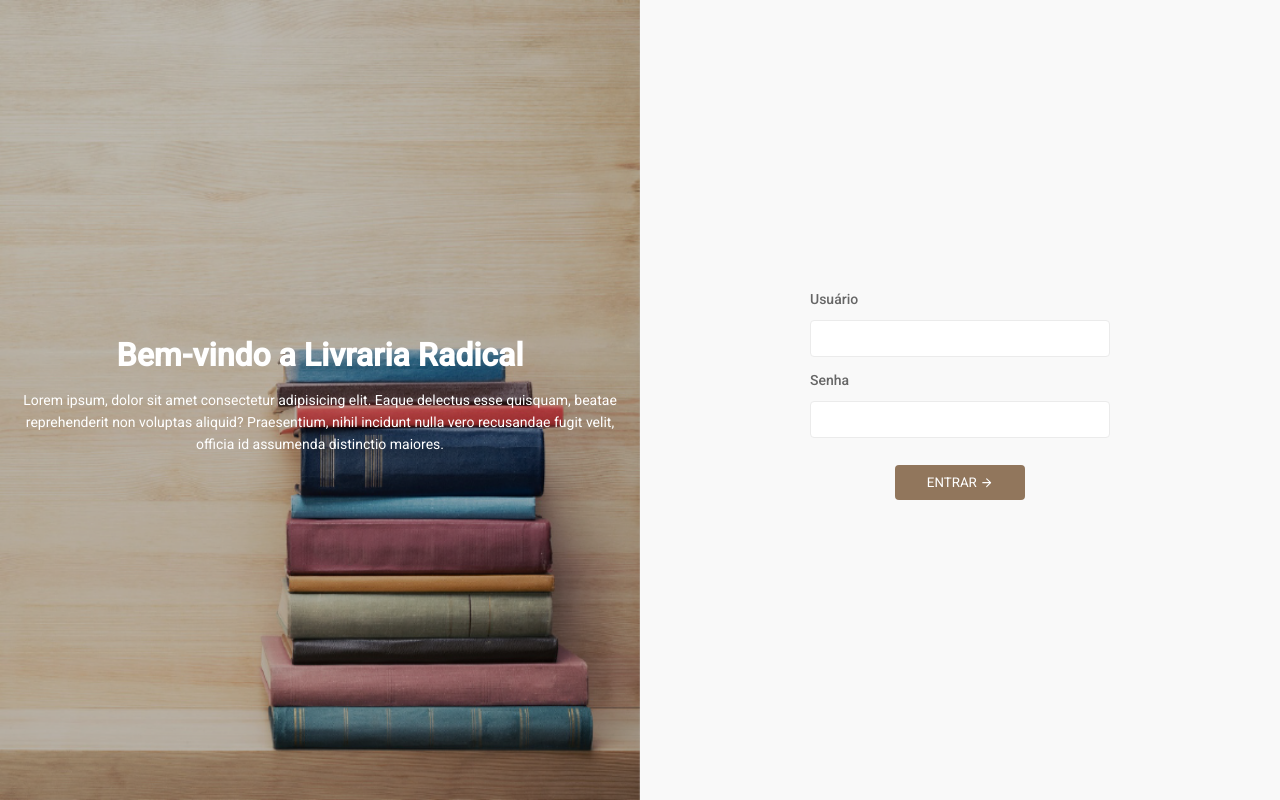
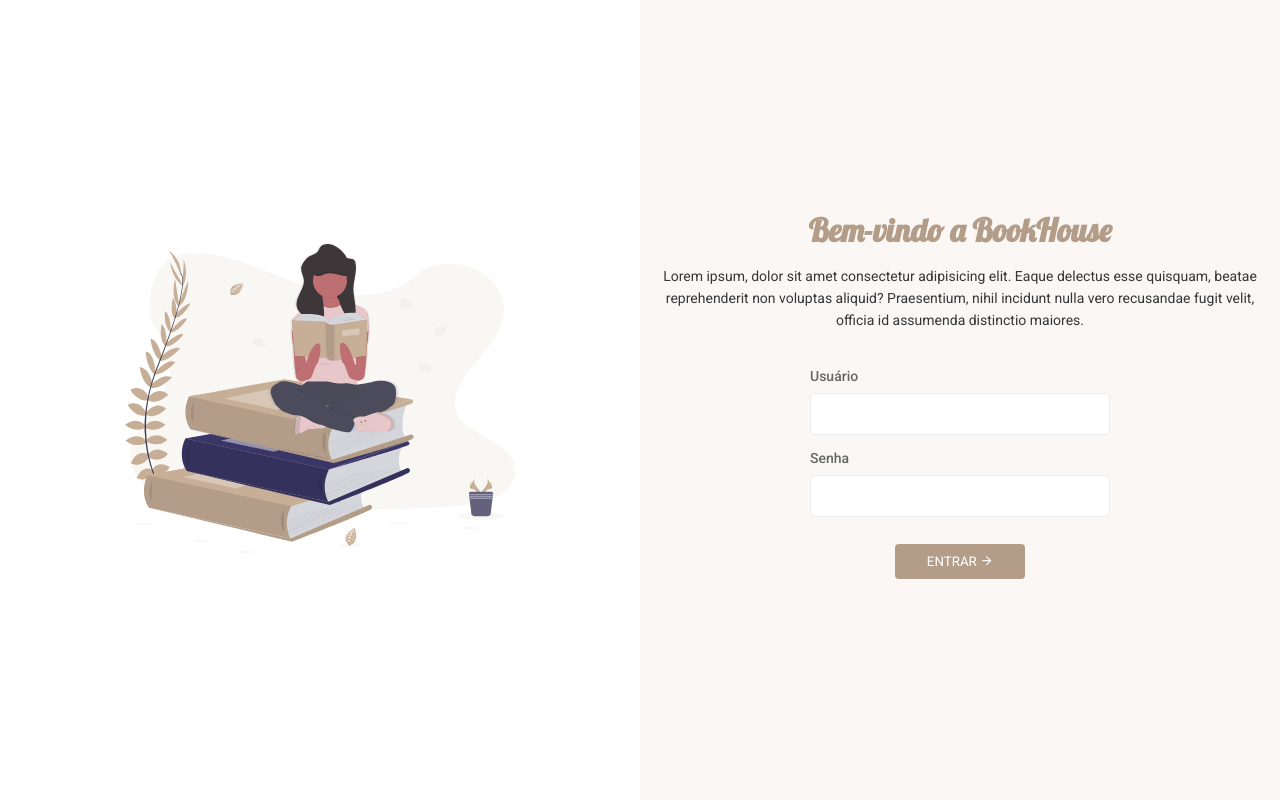
Before and after one commit to denisesleite/react-book-store, a React (Create React App) app in the folder front/: page / in a window 1280 px wide. Built offline with nearby package versions, Linux system fonts and the light colour scheme.

Commit message:
refatorando código

```diff
--- a/front/src/assets/css/app.css
+++ b/front/src/assets/css/app.css
@@ -2,6 +2,7 @@
   padding: 0;
   margin: 0;
   outline: 0;
+  box-sizing: border-box;
   font-family: 'Roboto', sans-serif;
 }
 
@@ -10,49 +11,25 @@ a{
   font-size: 14px;
 }
 
+h1, h3{
+  color: #363636;
+}
+
 p, label{
   font-size: 14px;
   line-height: 22px;
-  margin-bottom: 10px;
+  margin-bottom: 6px;
+  color: #363636;
 }
 
-form input{
-  width: 100%;
-  border: 1px solid #ebebeb;
-  height: 35px;
-  border-radius: 4px;
-  padding-left: 8px;
-  text-transform: capitalize;
-}
-
-
-form input:focus{
-  animation: treme 0.1s;
-  animation-iteration-count: 3;
-}
-
-@keyframes treme {
-  0% {margin-left: 0;}
-  25% {margin-left: 5px;}
-  50% {margin-left: 0;}
-  75% {margin-left: -5px;}
-  100% {margin-left: 0;}
-}
-
-form label{
-  width: 100%;
-  font-weight: 500;
-  color: #666;
-}
-
-form button span{
+button span{
   margin-right: 3px;
 }
 
 button{
   width: 130px;
   border: 0;
-  background: #91765c;
+  background: #b39d88;
   height: 35px;
   border-radius: 4px;
   color: #fff;
@@ -67,8 +44,16 @@ button{
 }
 
 button:hover{
-  border: 1px solid #91765c;
-  color: #91765c;
+  border: 1px solid #b39d88;
+  color: #b39d88;
   background: #fff;
   transition: all .3s linear;
 }
+
+@keyframes treme {
+  0% {margin-left: 0;}
+  25% {margin-left: 5px;}
+  50% {margin-left: 0;}
+  75% {margin-left: -5px;}
+  100% {margin-left: 0;}
+}
--- a/front/src/components/Input/index.tsx
+++ b/front/src/components/Input/index.tsx
@@ -1,4 +1,6 @@
 import React from 'react';
+
+import './style.css';
 
 interface PropsInput {
   label?: string,
@@ -12,7 +14,7 @@ interface PropsInput {
 
 export const Input = ({label, type, name, value, disabled, handleChange, placeholder}: PropsInput) => {
   return (
-    <div className="input-form">
+    <div className="form__input">
       <label htmlFor={name}>{label}</label>
       <input
         type={type}
--- /dev/null
+++ b/front/src/components/Input/style.css
@@ -0,0 +1,27 @@
+.form__input{
+  display: flex;
+  flex-wrap: wrap;
+  justify-content: center;
+  margin-bottom: 12px;
+  width: 100%;
+}
+
+.form__input input{
+  width: 100%;
+  border: 1px solid #ebebeb;
+  height: 42px;
+  border-radius: 4px;
+  padding-left: 8px;
+  color: #363636;
+}
+
+.form__input input:focus{
+  animation: treme 0.1s;
+  animation-iteration-count: 3;
+}
+
+.form__input label{
+  width: 100%;
+  font-weight: 500;
+  color: #666;
+}
--- a/front/src/components/Modal/index.tsx
+++ b/front/src/components/Modal/index.tsx
@@ -2,6 +2,7 @@ import React from 'react';
 
 import { FiX } from 'react-icons/fi';
 
+import './style.css';
 
 interface PropsModal{
   className: string;
@@ -12,7 +13,7 @@ interface PropsModal{
 export const Modal = ({className, handleCloseModal, children}: PropsModal) => {
   return (
     <div className={className}>
-      <div className="content">
+      <div className="modal__content">
         <FiX onClick={handleCloseModal} />
 
         {children}
--- a/front/src/components/Modal/style.css
+++ b/front/src/components/Modal/style.css
@@ -0,0 +1,90 @@
+.modal{
+	width: 100%;
+	position: fixed;
+	top: 0;
+	display: flex;
+	align-items: center;
+	justify-content: center;
+	height: 100%;
+	background: rgba(0,0,0,0.5);
+	transition: all .3s linear;
+	opacity: 0;
+	visibility: hidden;
+}
+
+.modal.active{
+	visibility: visible;
+	opacity: 1;
+}
+
+.modal.active .modal__content{
+	transform: translate(0);
+}
+
+.modal .modal__content{
+	background: #fff;
+	padding: 30px;
+	border-radius: 4px;
+	position: relative;
+	transform: translate(-10px, -10px);
+	transition: all .3s ease;
+}
+
+.modal .modal__content h1{
+	text-align: center;
+	margin-bottom: 15px;
+}
+
+.modal .modal__content svg{
+	width: 25px;
+	height: 25px;
+	position: absolute;
+	right: 10px;
+	top: 10px;
+	cursor: pointer;
+}
+
+.modal .modal__content #id-livro{
+	color: #666;
+}
+
+.modal .modal__content .buttons{
+	display: flex;
+	justify-content: space-between;
+}
+
+.modal .modal__content .buttons.salvar-alteracoes{
+	display: none;
+}
+
+.modal .dados-livro{
+	display: flex;
+	flex-wrap: wrap;
+	justify-content: space-between;
+}
+
+.modal form{
+	width: 100%
+}
+
+@media (max-width: 768px){
+	.lista{
+		grid-template-columns: repeat(2, 1fr);
+	}
+
+	.modal__content{
+		max-height: 300px;
+		width: 60%;
+		overflow: auto;
+	}
+}
+
+@media (min-width: 768px){
+	.modal .form__input{
+		width: 49%;
+	}
+
+	.modal .modal__content{
+		width: 45%;
+	}
+}
--- a/front/src/pages/BookStore/index.tsx
+++ b/front/src/pages/BookStore/index.tsx
@@ -8,7 +8,6 @@ import { Form } from '../../components/Form';
 import { Modal } from '../../components/Modal';
 
 import './styles.css';
-import '../../assets/css/app.css';
 export interface Book{
   id: number,
   name: string,
@@ -86,10 +85,9 @@ export const BookStore = () => {
   }
 
   return (
-    <>
+    <div className="page__home">
       <header>
-        <h1>LOGO</h1>
-      </header>
+        <h1>BookHouse</h1>
 
         <div className="search">
           <div className="search-input">
@@ -106,6 +104,9 @@ export const BookStore = () => {
 
           <a href="#" onClick={handleAddNewBook}>Adicionar Livro</a>
         </div>
+
+        <h3>Sair</h3>
+      </header>
 
       <main>
         <div className="lista">
@@ -124,6 +125,7 @@ export const BookStore = () => {
           <div key={book.id}>
             <p id="id-livro">ID do livro: {book.id}</p>
 
+            <h1>{book.name}</h1>
             <Form
               item={book}
               disabled={disabledButton}
@@ -153,6 +155,6 @@ export const BookStore = () => {
           <button type="submit">Adicionar</button>
         </Form>
       </Modal>
-    </>
+    </div>
   )
 }
--- a/front/src/pages/BookStore/styles.css
+++ b/front/src/pages/BookStore/styles.css
@@ -1,26 +1,36 @@
+.page__home{
+	min-height: 100vh;
+	background: #faf7f5;
+}
+
 header {
-    background: #91765c;
-    padding: 20px;
+	display: flex;
+	align-items: center;
+	justify-content: space-between;
+	padding: 0 15px;
+	width: 100%;
 }
 
 header h1 {
-    color: #fff;
-    text-align: center;
+	color: #363636;
+	text-align: center;
+	font-family: 'Lobster', cursive;
 }
 
 .lista{
     width: calc(100% - 30px);
     display: grid;
-    grid-template-columns: repeat(3, 1fr);
+    grid-template-columns: repeat(4, 1fr);
     gap: 16px;
     margin: 15px;
 }
 
 .lista .box-livro{
-    background: #f1f1f1;
+    background: #fff;
     border-radius: 5px;
     padding: 15px 15px 5px;
-    cursor: pointer;
+		cursor: pointer;
+		box-shadow: 6px 4px 15px 2px #ccc;
 }
 
 .lista .detalhes{
@@ -40,7 +50,8 @@ header h1 {
   margin: 20px 0 10px;
   display: flex;
   align-items: center;
-  justify-content: center;
+	justify-content: center;
+	width: 100%;
 }
 
 .search .search-input{
@@ -59,86 +70,19 @@ header h1 {
   right: 5px;
 }
 
-/* MODAL */
-
-.modal{
-	width: 100%;
-	position: fixed;
-	top: 0;
-	display: flex;
-	align-items: center;
-	justify-content: center;
-	height: 100%;
-	background: rgba(0,0,0,0.5);
-	transition: all .3s linear;
-	opacity: 0;
-	visibility: hidden;
-}
-
-.active{
-	visibility: visible;
-	opacity: 1;
-}
-
-.modal .content{
-	background: #fff;
-	padding: 30px;
-	border-radius: 4px;
-	position: relative;
-}
-
-.modal .content h1{
-	text-align: center;
-	margin-bottom: 15px;
-}
-
-.modal .content svg{
-	width: 25px;
-	height: 25px;
-	position: absolute;
-	right: 10px;
-	top: 10px;
-	cursor: pointer;
-}
-
-.modal .content #id-livro{
-	color: #666;
-}
-
-.modal .content .buttons{
-	display: flex;
-	justify-content: space-between;
-}
-
-.modal .content .buttons.salvar-alteracoes{
-	display: none;
-}
-
-.modal .dados-livro{
-	display: flex;
-	flex-wrap: wrap;
-	justify-content: space-between;
-}
-
-.modal form{
-	width: 100%
-}
-
-.modal .input-form{
-	width: 100%;
-}
-
 /* MEDIA QUERIES */
 
 @media (max-width: 768px){
+	header {
+		flex-direction: column;
+	}
+
+	header h1{
+		margin: 10px 0;
+	}
+
 	.lista{
 		grid-template-columns: repeat(2, 1fr);
-	}
-
-	.content{
-		max-height: 300px;
-		width: 60%;
-		overflow: auto;
 	}
 
 	.content .buttons{
@@ -147,6 +91,7 @@ header h1 {
 
 	.search{
 		flex-direction: column;
+    margin-top: 0;
 	}
 
 	.search .search-input {
@@ -155,14 +100,6 @@ header h1 {
 }
 
 @media (min-width: 768px){
-	.modal .input-form{
-		width: 49%;
-	}
-
-	.modal .content{
-		width: 45%;
-	}
-
 	.search button{
 		margin-top: 0;
 	}
--- a/front/src/pages/Home/index.tsx
+++ b/front/src/pages/Home/index.tsx
@@ -1,9 +1,11 @@
 import React, { useRef } from 'react';
 import { FiArrowRight } from 'react-icons/fi';
-import './styles.css';
-import '../../assets/css/app.css';
 import { useHistory } from 'react-router-dom';
 import { Input } from "../../components/Input";
+
+import imgReadingBook from '../../assets/img/background.svg';
+
+import './styles.css';
 
 const Home = () => {
   const formRef = useRef(null);
@@ -15,16 +17,19 @@ const Home = () => {
   }
 
   return (
-    <div className="tela-login">
-      <div className="col background">
+    <div className="tela__login">
+      <div className="tela__login-col background">
         <div>
-          <h1>Bem-vindo a Livraria Radical</h1>
+          <img src={imgReadingBook} alt=""/>
+        </div>
+      </div>
+      <div className="tela__login-col form">
+        <img className="image__mobile" src={imgReadingBook} alt=""/>
 
+        <div>
+          <h1>Bem-vindo a BookHouse</h1>
           <p>Lorem ipsum, dolor sit amet consectetur adipisicing elit. Eaque delectus esse quisquam, beatae reprehenderit non voluptas aliquid? Praesentium, nihil incidunt nulla vero recusandae fugit velit, officia id assumenda distinctio maiores.</p>
         </div>
-      </div>
-      <div className="col form">
-        <h1 className="title-mobile">Bem-vindo a Livraria Radical</h1>
 
         <form ref={formRef} onSubmit={handleSubmit}>
           <Input
@@ -38,9 +43,10 @@ const Home = () => {
             label="Senha"
             type="password"
           />
-
-          <div className="input-form">
-            <button><span>Entrar</span> <FiArrowRight/></button>
+          <div className="form__input">
+            <button>
+              <span>Entrar</span> <FiArrowRight />
+            </button>
           </div>
         </form>
       </div>
--- a/front/src/pages/Home/styles.css
+++ b/front/src/pages/Home/styles.css
@@ -1,38 +1,9 @@
-.title-mobile{
-  font-family: 'Lobster', cursive;
-  margin-bottom: 50px;
-  text-align: center;
-  display: none;
-}
-
-.tela-login{
+.tela__login{
   display: flex;
   align-items: center;
 }
 
-.col.background{
-  background-image: url('../../assets/img/livros.png');
-  background-size: 100% 100%;
-  background-repeat: no-repeat;
-  color: #fff;
-  text-align: center;
-}
-
-.col.form{
-  background: #f9f9f9;
-}
-
-.col.form form{
-  width: 50%;
-  margin: 0 auto;
-}
-
-.col.background h1{
-  text-align: center;
-  margin-bottom: 15px;
-}
-
-.col{
+.tela__login .tela__login-col{
   width:50%;
   min-height: 100vh;
   display: flex;
@@ -42,35 +13,62 @@
   justify-content: center;
 }
 
-form .input-form{
-  display: flex;
-  flex-wrap: wrap;
-  justify-content: center;
-  margin-bottom: 12px;
-  width: 100%;
+.tela__login .tela__login-col > div{
+  text-align: center;
+}
+
+.tela__login .tela__login-col.form > div{
+  padding-bottom: 28px;
+}
+
+.tela__login .tela__login-col.form .image__mobile{
+  width: 45%;
+  display: none;
+}
+
+.tela__login .tela__login-col > div > img{
+  width: 65%;
+}
+
+.tela__login .tela__login-col.form{
+  background: #faf7f5;
+}
+
+.tela__login .tela__login-col.form form{
+  width: 50%;
+  margin: 0 auto;
+}
+
+.tela__login .tela__login-col h1{
+  text-align: center;
+  margin-bottom: 15px;
+  font-family: 'Lobster', cursive;
+  color: #b39d88;
 }
 
 /*MEDIA*/
-
 @media (max-width: 768px){
-  .title-mobile{
-    display: block;
-  }
-
-  .tela-login{
+  .tela__login{
     flex-direction: column;
   }
 
-  .col.background{
+  .tela__login-col.form{
+    width: 100%;
+    justify-content: flex-start;
+  }
+
+  .tela__login .tela__login-col.form .image__mobile{
+    display: block;
+    margin: 60px 0;
+  }
+
+  .tela__login .tela__login-col.form form{
+    width: 80%;
+  }
+
+  .tela__login .tela__login-col.background{
     display: none;
   }
 
-  .col{
-    width: 100%;
-    padding: 0;
-  }
 
-  .col.form form{
-    width: 80%;
-  }
 }
```
Also changed, not shown: front/src/assets/img/background.png (added), front/src/assets/img/background.svg (added). Lines whose indentation alone changed are shown as unchanged.
